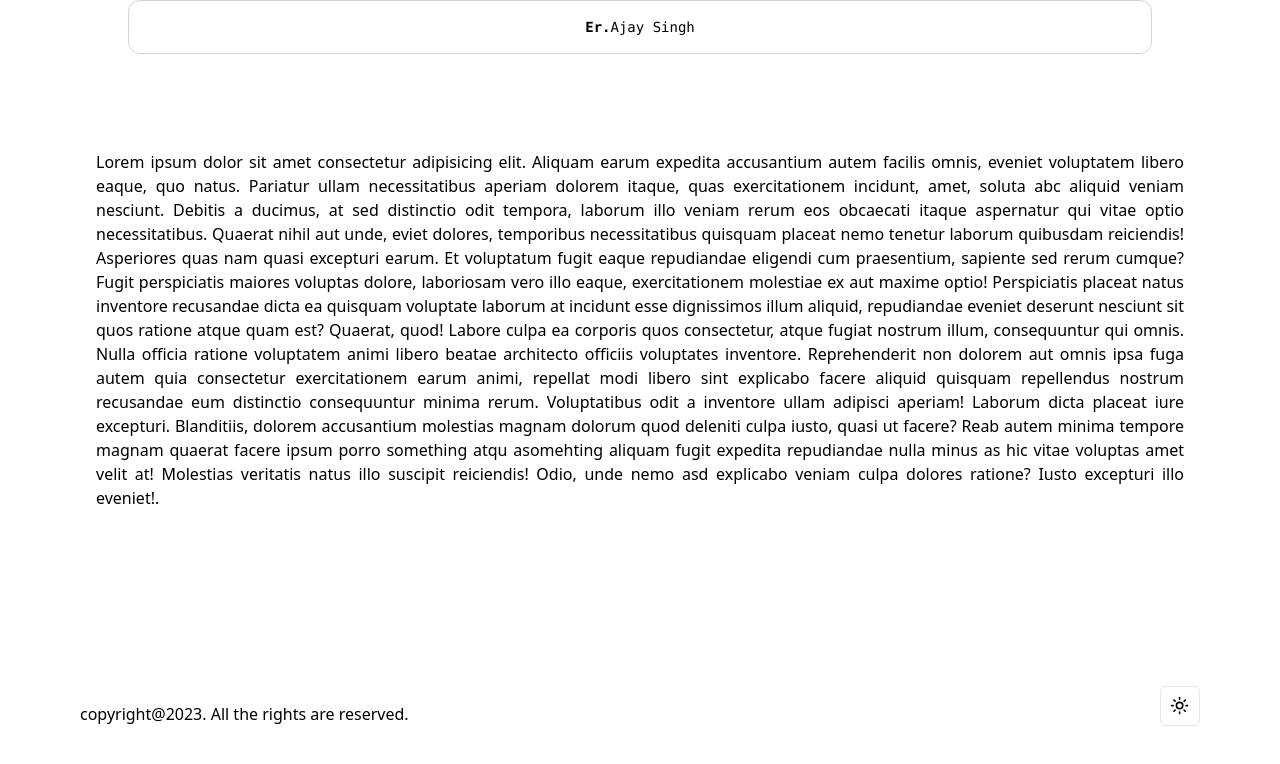
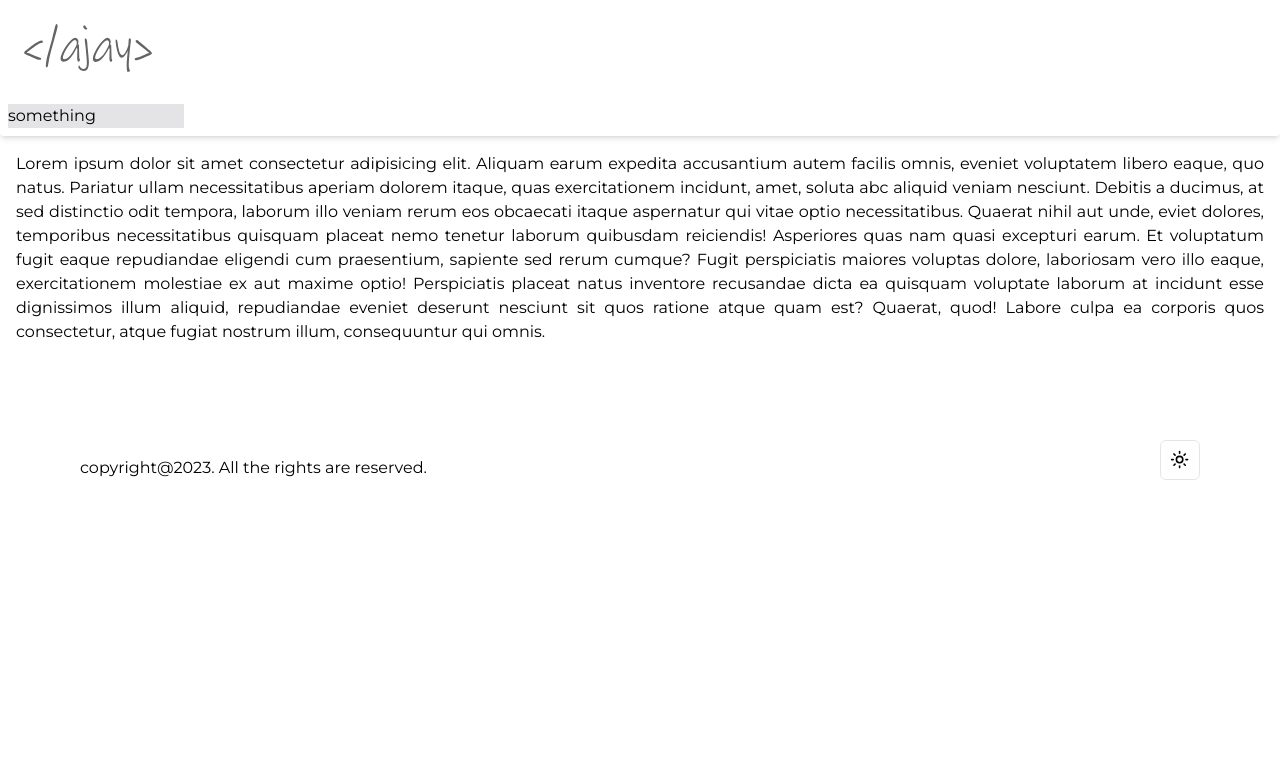
Before and after one commit to mentormaya/mentormaya.github.io, a Next.js app: page / in a window 1280 px wide. Shown: the top 764 px of the page. Built offline with nearby package versions, Linux system fonts and the light colour scheme.

Commit message:
header on progress

```diff
--- a/app/(main)/layout.tsx
+++ b/app/(main)/layout.tsx
@@ -1,6 +1,7 @@
 import React from "react";
-import { ModeToggle } from "@/components/mode-toggle";
 import "@/public/css/globals.css";
+import Header from "@/components/sections/header";
+import Footer from "@/components/sections/footer";
 
 export default function MainLayout({
   children,
@@ -8,25 +9,10 @@ export default function MainLayout({
   children: React.ReactNode;
 }) {
   return (
-    <html lang="en">
-      <body className="min-h-full">
-        <header className="flex justify-center content-center">
-          <div className="z-10 max-w-5xl w-full items-center justify-between font-mono text-sm">
-            <p className="fixed left-0 top-0 flex w-full justify-center border-b border-gray-300 pb-6 pt-8 backdrop-blur-2xl dark:border-neutral-800 dark:from-inherit lg:static lg:w-auto  lg:rounded-xl lg:border lg:p-4">
-              <code className="font-mono font-bold">Er. </code>
-              Ajay Singh
-            </p>
-          </div>
-        </header>
-        {children}
-        <footer className="flex justify-between content-center p-20">
-          <div className="fixed bottom-0 left-0 flex h-48 w-full items-end justify-center bg-gradient-to-t from-white via-white dark:from-black dark:via-black lg:static lg:h-auto lg:w-auto lg:bg-none">
-            copyright@2023. All the rights are reserved.
-          </div>
-
-          <ModeToggle />
-        </footer>
-      </body>
-    </html>
+    <>
+      <Header />
+      {children}
+      <Footer />
+    </>
   );
 }
--- a/app/(main)/page.tsx
+++ b/app/(main)/page.tsx
@@ -1,6 +1,6 @@
 export default function Home() {
   return (
-    <main className="flex flex-col items-center justify-between p-24">
+    <main className="container p-4">
       <div className="grid text-justify">
         Lorem ipsum dolor sit amet consectetur adipisicing elit. Aliquam earum
         expedita accusantium autem facilis omnis, eveniet voluptatem libero
@@ -18,18 +18,6 @@ export default function Home() {
         dignissimos illum aliquid, repudiandae eveniet deserunt nesciunt sit
         quos ratione atque quam est? Quaerat, quod! Labore culpa ea corporis
         quos consectetur, atque fugiat nostrum illum, consequuntur qui omnis.
-        Nulla officia ratione voluptatem animi libero beatae architecto officiis
-        voluptates inventore. Reprehenderit non dolorem aut omnis ipsa fuga
-        autem quia consectetur exercitationem earum animi, repellat modi libero
-        sint explicabo facere aliquid quisquam repellendus nostrum recusandae
-        eum distinctio consequuntur minima rerum. Voluptatibus odit a inventore
-        ullam adipisci aperiam! Laborum dicta placeat iure excepturi.
-        Blanditiis, dolorem accusantium molestias magnam dolorum quod deleniti
-        culpa iusto, quasi ut facere? Reab autem minima tempore magnam quaerat
-        facere ipsum porro something atqu asomehting aliquam fugit expedita
-        repudiandae nulla minus as hic vitae voluptas amet velit at! Molestias
-        veritatis natus illo suscipit reiciendis! Odio, unde nemo asd explicabo
-        veniam culpa dolores ratione? Iusto excepturi illo eveniet!.
       </div>
     </main>
   );
--- a/app/layout.tsx
+++ b/app/layout.tsx
@@ -2,9 +2,10 @@ import React from "react";
 import { ThemeProvider } from "@/providers/theme-provider";
 import "@/public/css/globals.css";
 import type { Metadata } from "next";
-import { Inter } from "next/font/google";
+import { Montserrat } from "next/font/google";
+import { cn } from "@/helper/utils";
 
-const inter = Inter({ subsets: ["latin"] });
+const montserrat = Montserrat({ subsets: ["latin"] });
 
 const { env } = process;
 
@@ -20,7 +21,7 @@ export default function RootLayout({
 }) {
   return (
     <html lang="en" suppressHydrationWarning={env.NODE_ENV !== "production"}>
-      <body className={inter.className}>
+      <body className={cn(`min-h-full`, montserrat.className)}>
         <ThemeProvider
           attribute="class"
           defaultTheme="system"
--- /dev/null
+++ b/components/data/menus.ts
@@ -0,0 +1,43 @@
+import {
+  BadgeInfo,
+  Home,
+  MailCheck,
+  Newspaper,
+  UserSquare2,
+} from "lucide-react";
+
+export const mainMenu = [
+  {
+    label: "Home",
+    name: "home",
+    active: true,
+    icon: Home,
+  },
+  {
+    label: "About",
+    name: "about",
+    active: false,
+    icon: BadgeInfo,
+  },
+  {
+    label: "Blog",
+    name: "blog",
+    active: false,
+    icon: Newspaper,
+  },
+  {
+    label: "Contact",
+    name: "contact",
+    active: false,
+    icon: UserSquare2,
+  },
+];
+
+export const rightMenu = [
+  {
+    label: "Get In Touch",
+    name: "subscribe",
+    active: false,
+    icon: MailCheck,
+  },
+];
--- /dev/null
+++ b/components/sections/footer.tsx
@@ -0,0 +1,16 @@
+import React from "react";
+import { ModeToggle } from "@/components/mode-toggle";
+
+function Footer() {
+  return (
+    <footer className="flex justify-between content-center p-20">
+      <div className="fixed bottom-0 left-0 flex h-48 w-full items-end justify-center bg-gradient-to-t from-white via-white dark:from-black dark:via-black lg:static lg:h-auto lg:w-auto lg:bg-none">
+        copyright@2023. All the rights are reserved.
+      </div>
+
+      <ModeToggle />
+    </footer>
+  );
+}
+
+export default Footer;
--- /dev/null
+++ b/components/sections/header.tsx
@@ -0,0 +1,22 @@
+import React from "react";
+import Image from "next/image";
+
+import MainNav from "@/components/sections/main-nav";
+
+function Header() {
+  return (
+    <header className="container grid content-center justify-start gap-4 p-2 shadow-md rounded">
+      <div className="brand mr-4 p-4">
+        <Image
+          alt="Logo"
+          src="/images/full_code.svg"
+          width={128}
+          height={128}
+        />
+      </div>
+      <MainNav />
+    </header>
+  );
+}
+
+export default Header;
--- /dev/null
+++ b/components/sections/main-nav.tsx
@@ -0,0 +1,14 @@
+import React from "react";
+
+import { mainMenu, rightMenu } from "@/components/data/menus";
+import { cn } from "@/helper/utils";
+
+interface MainNavProps {
+  className?: string;
+}
+
+function MainNav({ className }: MainNavProps) {
+  return <div className="bg-zinc-200 w-full">something</div>;
+}
+
+export default MainNav;
```
Also changed, not shown: .eslintrc.json.
